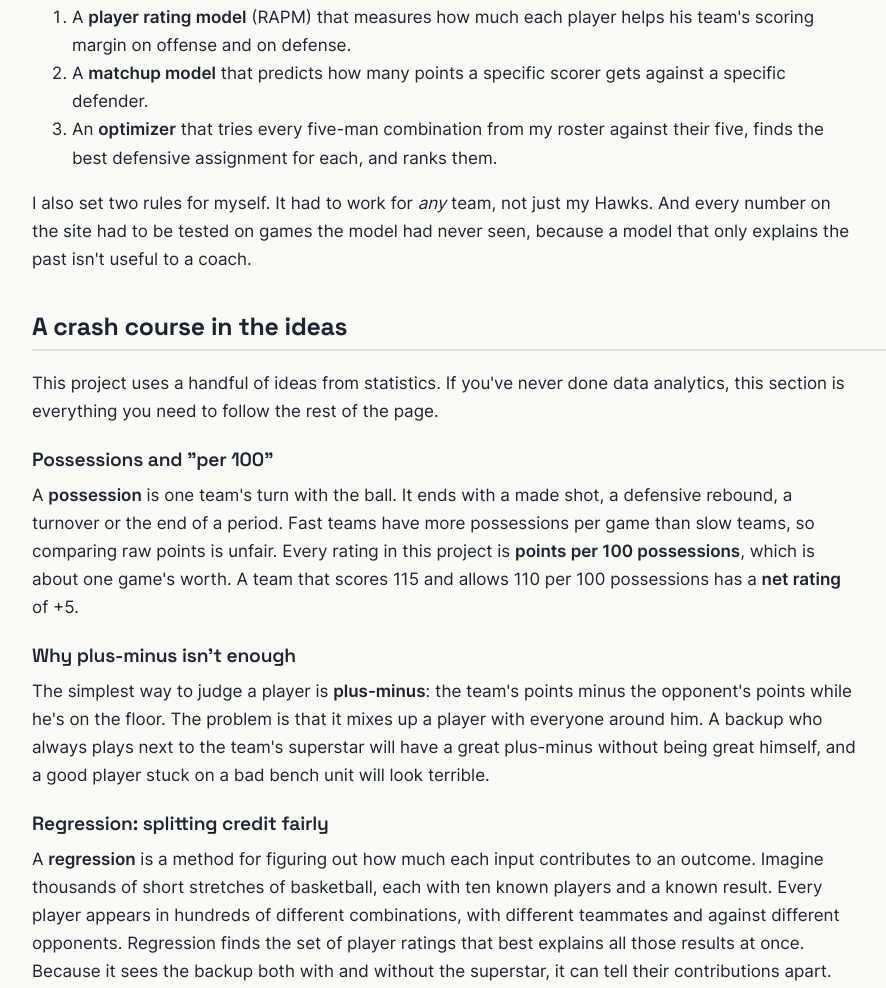
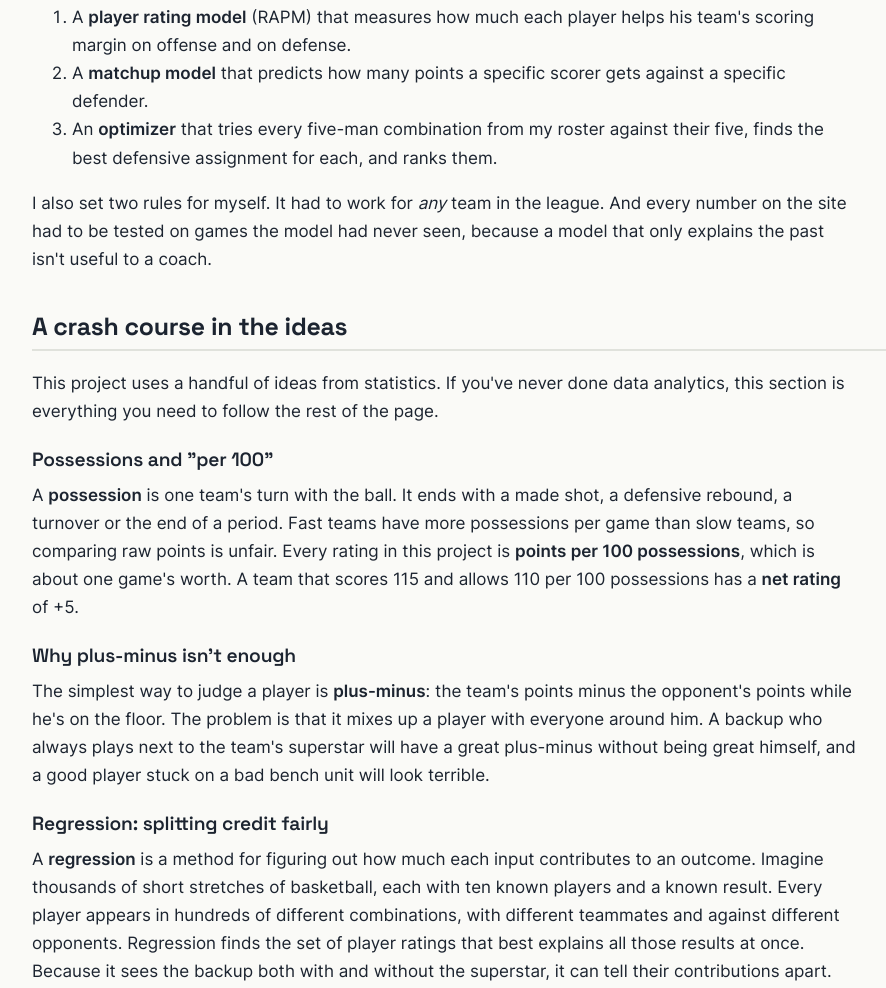
Before and after one commit to Anishatl/Anish-Portfolio, a plain HTML site: page projects/nba-lineup-lab.html in a window 1280 px wide. Shown: the part 2020-3008 px from the top of the page, without its empty margins (88-974 px from the left). Drawn offline with Linux system fonts and the light colour scheme.

Commit message:
NBA Lab write-up: reword team-agnostic line (#4)

```diff
--- a/projects/nba-lineup-lab.html
+++ b/projects/nba-lineup-lab.html
@@ -96,7 +96,7 @@
         <li>A <strong>matchup model</strong> that predicts how many points a specific scorer gets against a specific defender.</li>
         <li>An <strong>optimizer</strong> that tries every five-man combination from my roster against their five, finds the best defensive assignment for each, and ranks them.</li>
       </ol>
-      <p>I also set two rules for myself. It had to work for <em>any</em> team, not just my Hawks. And every number on the site had to be tested on games the model had never seen, because a model that only explains the past isn't useful to a coach.</p>
+      <p>I also set two rules for myself. It had to work for <em>any</em> team in the league. And every number on the site had to be tested on games the model had never seen, because a model that only explains the past isn't useful to a coach.</p>
     </section>
 
     <section class="section" id="crash-course">
```
